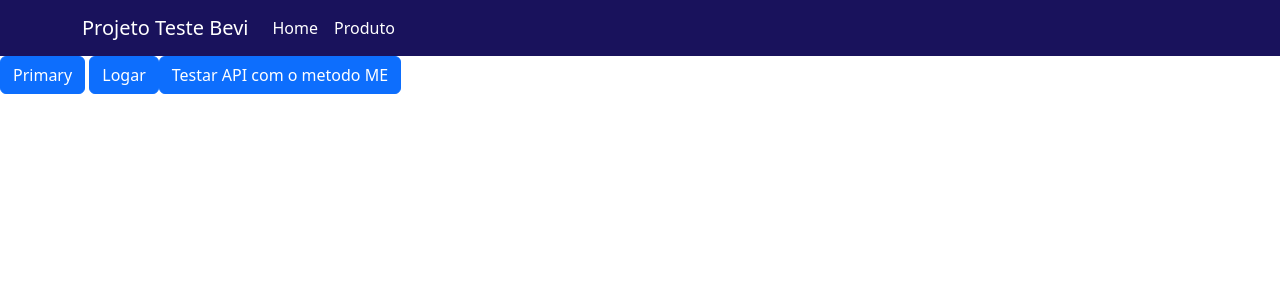
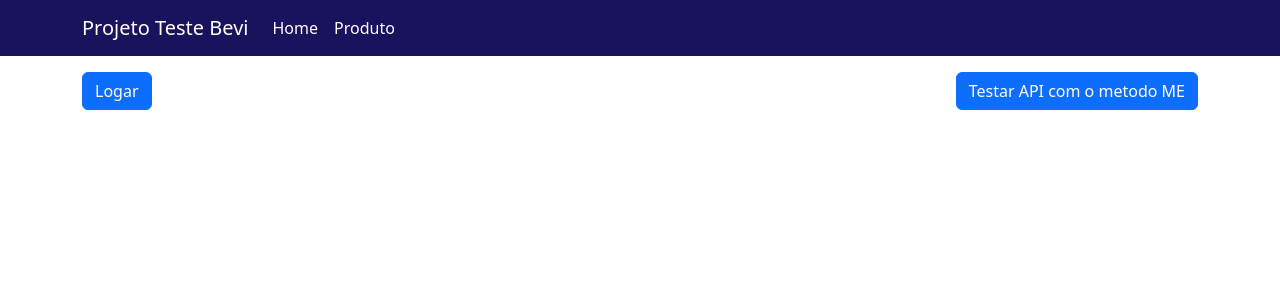
Before and after one commit to Joao-Tome/projetobevi, a React (Create React App) app: page / in a window 1280 px wide. Shown: the top 300 px of the page. Built offline with nearby package versions, Linux system fonts and the light colour scheme; no server answers.

Commit message:
Alteração de Estilo em algumas paginas!

```diff
--- a/src/Home.js
+++ b/src/Home.js
@@ -1,7 +1,9 @@
 import {instanceAxios, AddApiKey} from './services/axios.js'
 import Swal from 'sweetalert2';
 import Button from 'react-bootstrap/Button';
-import NavBar from './components/NavBar.js';
+import Row from 'react-bootstrap/Row';
+import Col from 'react-bootstrap/Col';
+import  Container  from 'react-bootstrap/Container';
 
 async function TestarAPI(){
   instanceAxios.post('/auth/me')
@@ -27,6 +29,10 @@ async function LogarAPI(){
     console.log(resp)
     if (resp.data.access_token != null){
       AddApiKey(resp.data.access_token)
+      Swal.fire({
+        title:"Logado com Sucesso!",
+        timer: 2000
+      })
     }
   })
   .catch((error) => {
@@ -38,14 +44,20 @@ async function LogarAPI(){
 function Home() {
   return (
     <>
-      {/* <NavBar/> */}
-      <Button variant="primary">Primary</Button>{' '}
+    <Container>
+        <Row className='mt-3'>
+          <Col className="text-start">
             <Button variant='primary' type='button' onClick={() => LogarAPI()}>
               Logar
             </Button>
+          </Col>
+          <Col className="text-end">
             <Button variant='primary' type='button' onClick={() => TestarAPI()}>
               Testar API com o metodo ME
             </Button>
+          </Col>
+        </Row>
+      </Container>
     </>
   );
 }
--- a/src/components/ProdutoCard.js
+++ b/src/components/ProdutoCard.js
@@ -1,4 +1,5 @@
 import Card from "react-bootstrap/Card";
+import "../stylesheet/ProdutoCard.css";
 
 function ProdutoCard({ Produto }) {
     const limitCaracterOnDescription = 30;
@@ -21,7 +22,7 @@ function ProdutoCard({ Produto }) {
     // deleted_at : null
     return (
         <>
-            <Card border="primary">
+            <Card className="card-produto">
                 <Card.Body className="text-center">
                     <Card.Title>
                         {Produto.name}
--- a/src/pages/Produto/produtoHome.js
+++ b/src/pages/Produto/produtoHome.js
@@ -22,6 +22,8 @@ function ProdutoHome() {
   const [showModal, setShowModal] = useState(false);
 
   const [idProduto, setIdProduto] = useState(0);
+
+  const [txtProdutoPesquisa, setTxtProdutoPesquisa] = useState('')
 
   const [listProdutos, setListProdutos] = useState([
     {
@@ -92,7 +94,7 @@ function ProdutoHome() {
             <Form>
               <Form.Group>
                 <Form.Label> Nome do produto </Form.Label>
-                <Form.Control placeholder="Nome do produto" type="text"/>
+                    <Form.Control placeholder="Nome do produto" type="text" value={txtProdutoPesquisa} onChange={(resp) => {setTxtProdutoPesquisa(resp.target.value);}}/>
               </Form.Group>
             </Form>
           </Col>
@@ -131,7 +133,8 @@ function ProdutoHome() {
         </Row>
 
         <Row className="mt-4">
-          {listProdutos.map( (item) => {
+          {/* Filtra a lista de acordo com o que esta no txtProdutoPesquisa */}
+          {listProdutos.filter((item) => {return item.name.includes(txtProdutoPesquisa)}).map( (item) => {
             return (
               <Col sm={6} md={4} lg={3} xl={2} className="p-2">
                 <button
--- a/src/stylesheet/ProdutoCard.css
+++ b/src/stylesheet/ProdutoCard.css
@@ -1,3 +1,7 @@
-
+.card-produto {
+  color: black;
+  background-color: #fcfcfc;
+  box-shadow: 0rem 0rem 0.5rem #888;
+}
 
 /*# sourceMappingURL=ProdutoCard.css.map */
```
Also changed, not shown: src/sass/ProdutoCard.scss (+7 -0 lines), 1 other file (tests, documents, lock files or other folders). Lines whose indentation alone changed are shown as unchanged.
